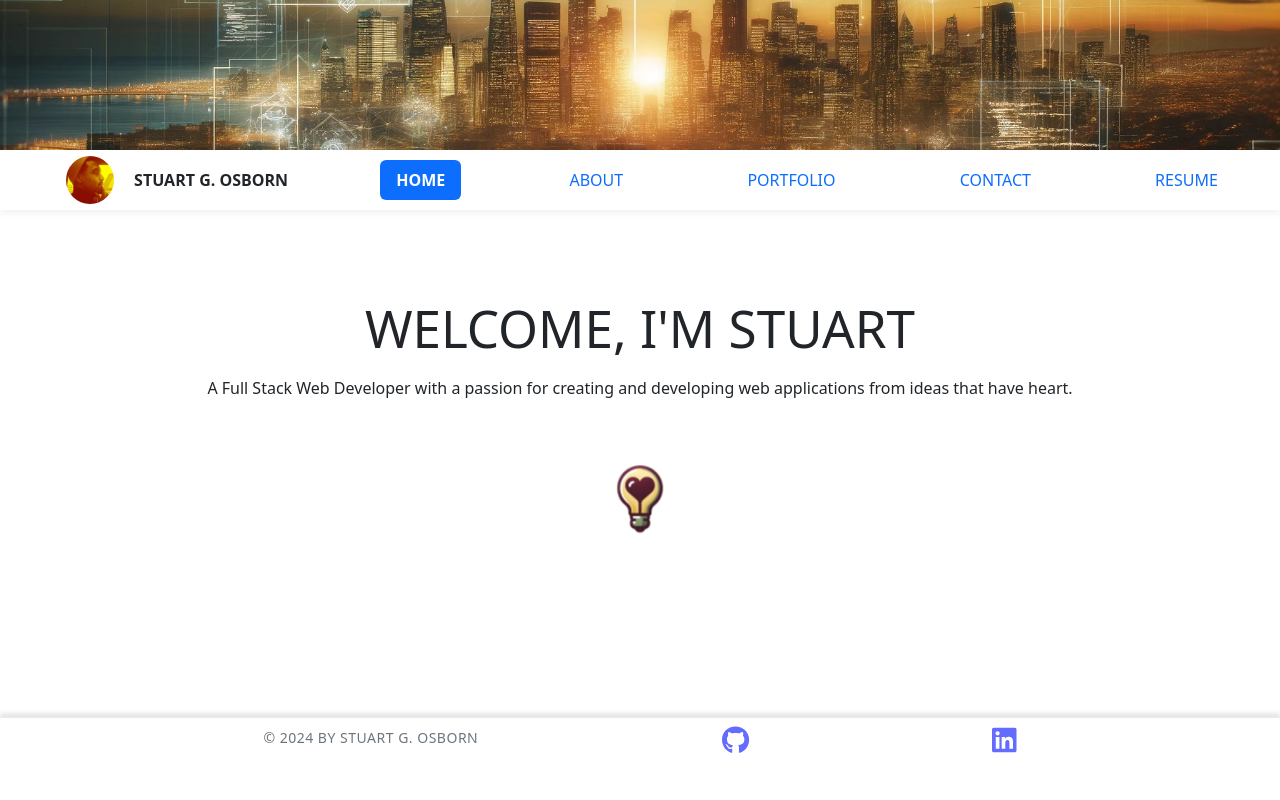
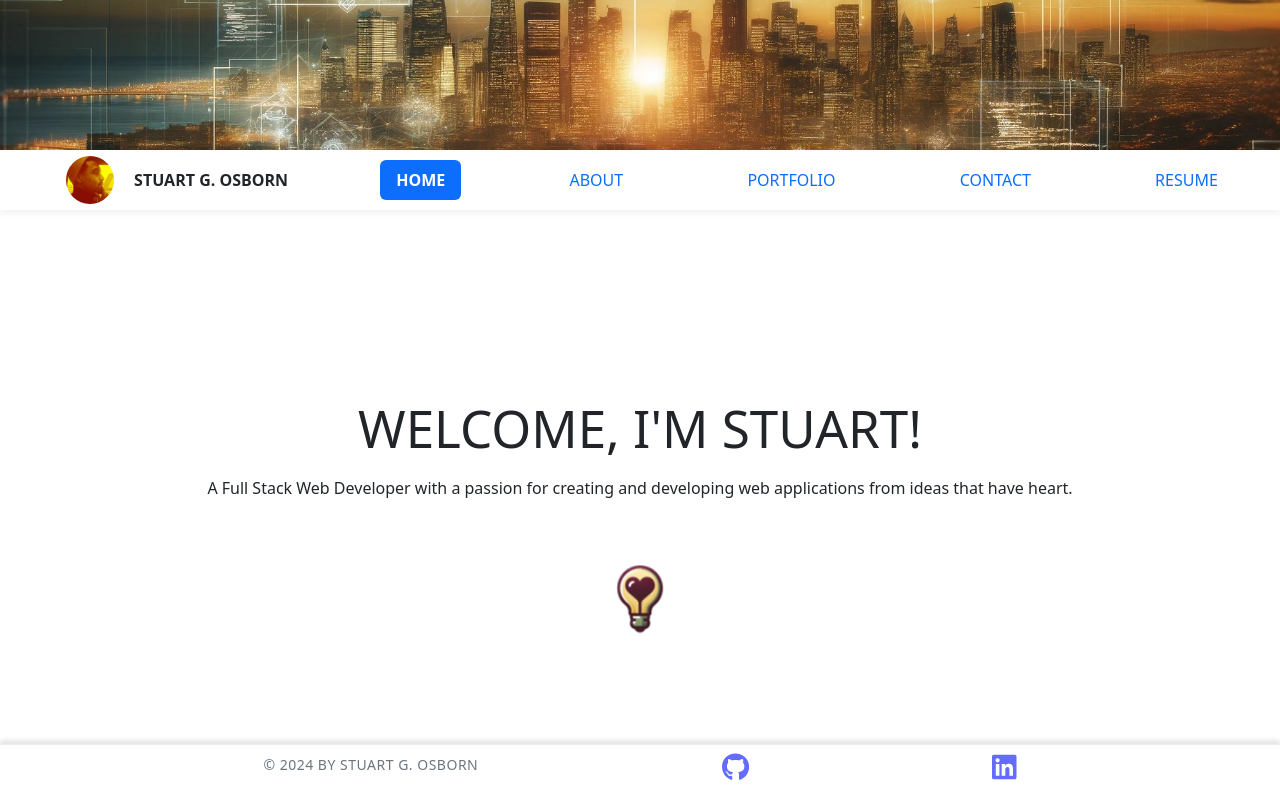
Before and after one commit to stuartgosborn/sgo-webdev-portfolio, a React (Vite) app: page / in a window 1280 px wide. Built offline with nearby package versions, Linux system fonts and the light colour scheme.

Commit message:
finished styling

```diff
--- a/src/App.css
+++ b/src/App.css
@@ -70,6 +70,10 @@ h1{
   margin-left: 1rem;
   margin-right: 1rem;
   margin-top: 300px;
+}
+
+#welcome{
+ padding-top: 100px;
 }
 
 .logo {
@@ -188,8 +192,8 @@ button:focus-visible {
   padding: 0 20px;
   background-color: #fff;
   box-shadow: 0px -4px 4px 0px rgba(0, 0, 0, 0.1);
-  position: relative;
-  bottom: -125px;
+  position: fixed;
+  bottom: 0px;
   left: 0;
   right: 0;
   line-height: 60px;
--- a/src/pages/Home.jsx
+++ b/src/pages/Home.jsx
@@ -3,7 +3,7 @@ import { Link } from "react-router-dom";
 export default function Home() {
   return (
     <section>
-      <h1>WELCOME, I&apos;M STUART </h1>
+      <h1 id='welcome'>WELCOME, I&apos;M STUART! </h1>
       <p>
         A Full Stack Web Developer with a passion for creating and developing
         web applications from ideas that have heart.
```
